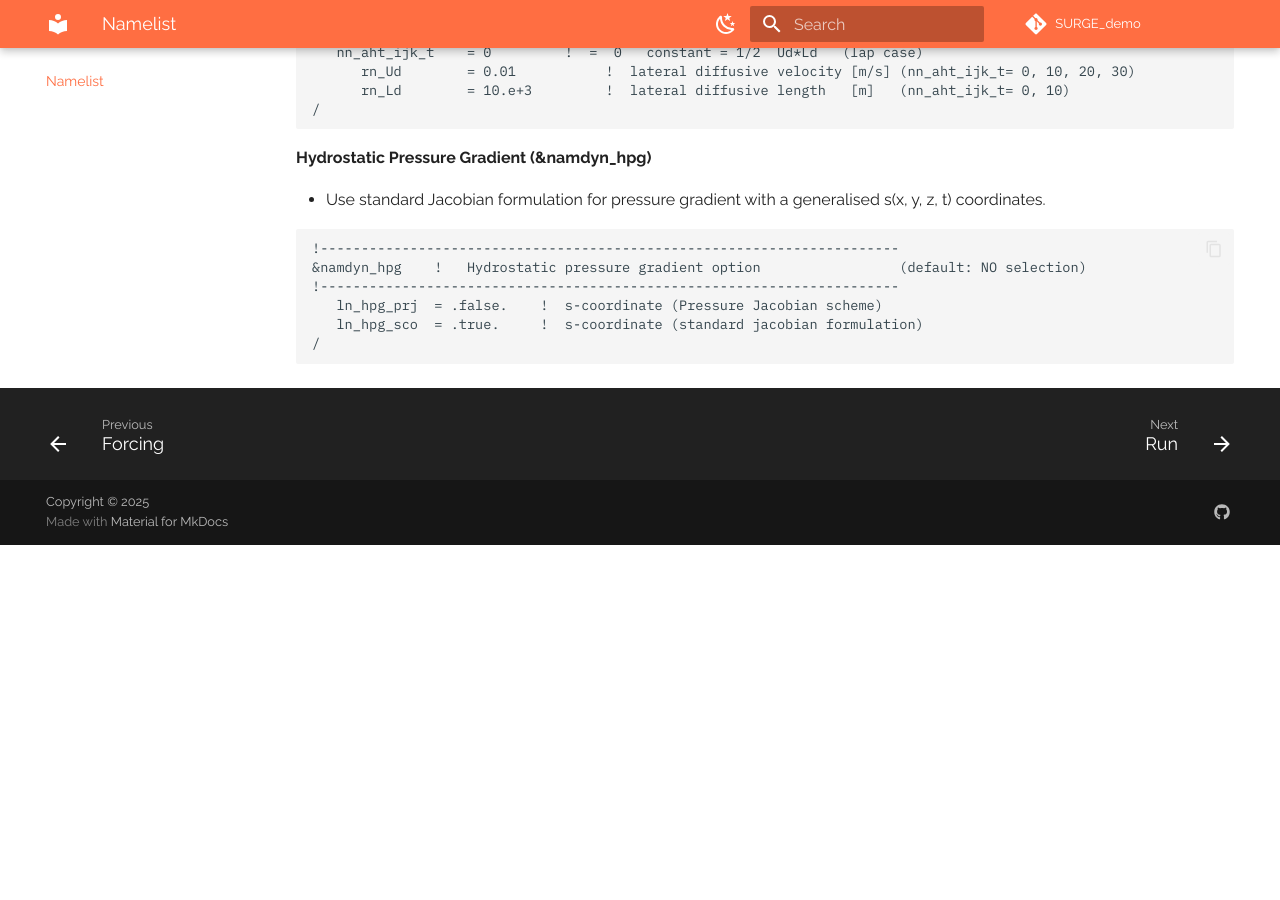
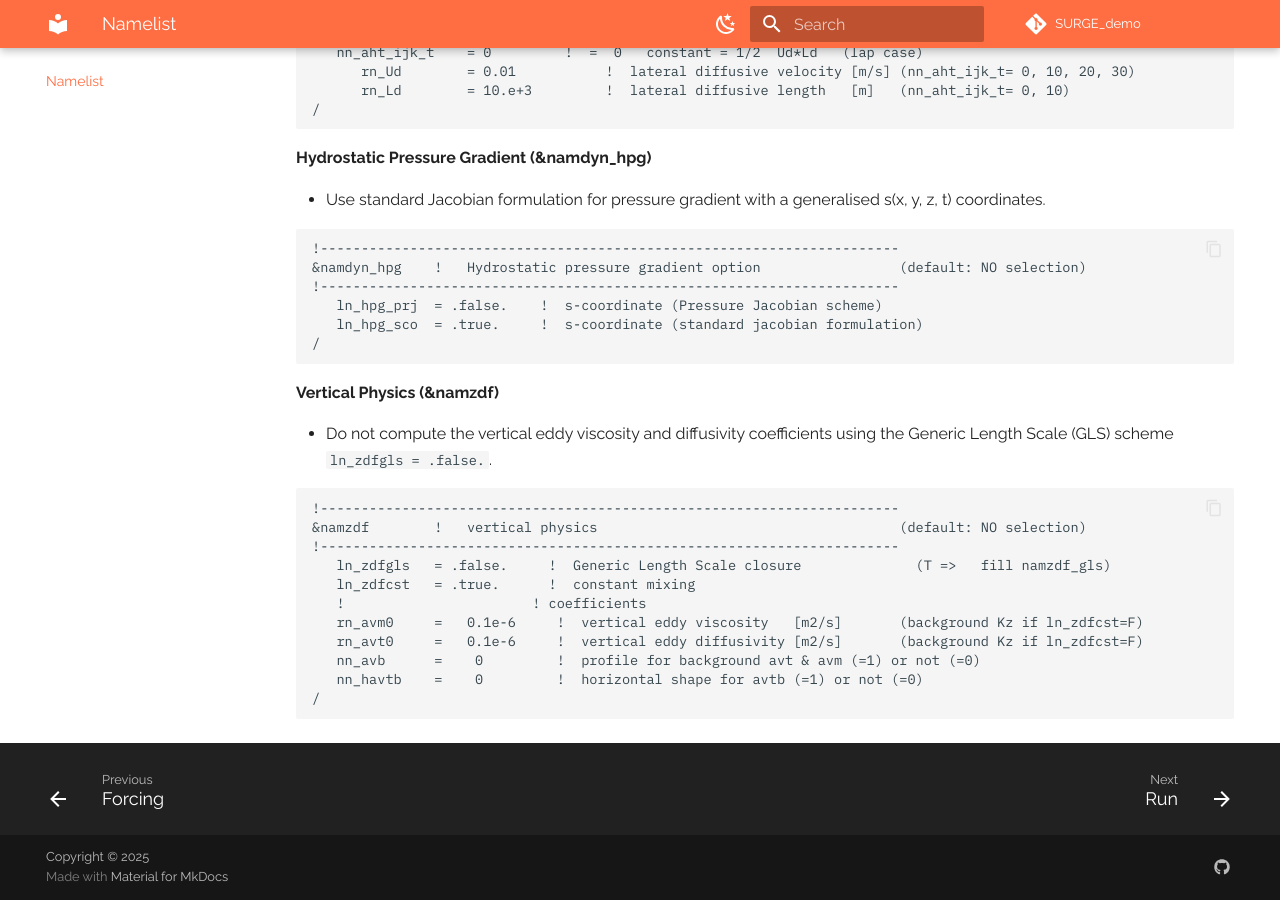
Before and after one commit to NOC-MSM/SURGE_demo, an MkDocs documentation site: the page built from docs/docs/namelist.md, in a window 1280 px wide and 900 px high, scrolled down 3709 px. Built offline with MkDocs 1.6.1 and Material for MkDocs 9.7.7, drawn with Linux system fonts in a browser that asks for light colours; emoji names are drawn with the system emoji font; comment, search, counter and statistics services are not loaded; before the commit the page ends 4254 px from its top, so only the background shows below that.

Commit message:
Add vertical physics to namelist docs.

````diff
--- a/docs/docs/namelist.md
+++ b/docs/docs/namelist.md
@@ -199,3 +199,22 @@ computing the surface pressure gradient (`ln_apr_dyn`).
    ln_hpg_sco  = .true.     !  s-coordinate (standard jacobian formulation)
 /
 ```
+
+**Vertical Physics (&namzdf)**
+
+* Do not compute the vertical eddy viscosity and diffusivity coefficients using the
+Generic Length Scale (GLS) scheme `ln_zdfgls = .false.`.
+
+```sh
+!-----------------------------------------------------------------------
+&namzdf        !   vertical physics                                     (default: NO selection)
+!-----------------------------------------------------------------------
+   ln_zdfgls   = .false.     !  Generic Length Scale closure              (T =>   fill namzdf_gls)
+   ln_zdfcst   = .true.      !  constant mixing
+   !                       ! coefficients
+   rn_avm0     =   0.1e-6     !  vertical eddy viscosity   [m2/s]       (background Kz if ln_zdfcst=F)
+   rn_avt0     =   0.1e-6     !  vertical eddy diffusivity [m2/s]       (background Kz if ln_zdfcst=F)
+   nn_avb      =    0         !  profile for background avt & avm (=1) or not (=0)
+   nn_havtb    =    0         !  horizontal shape for avtb (=1) or not (=0)
+/
+```
````
